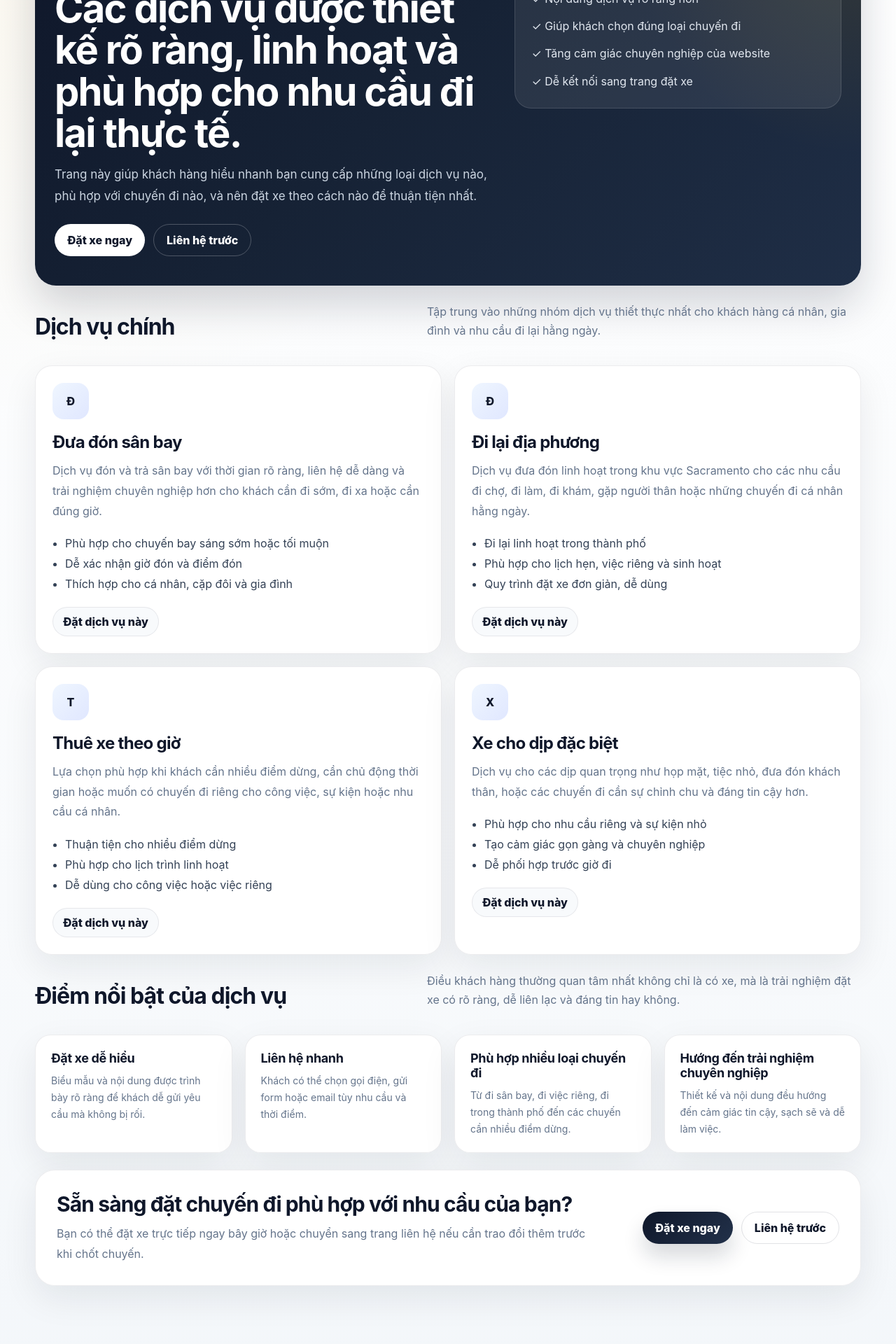
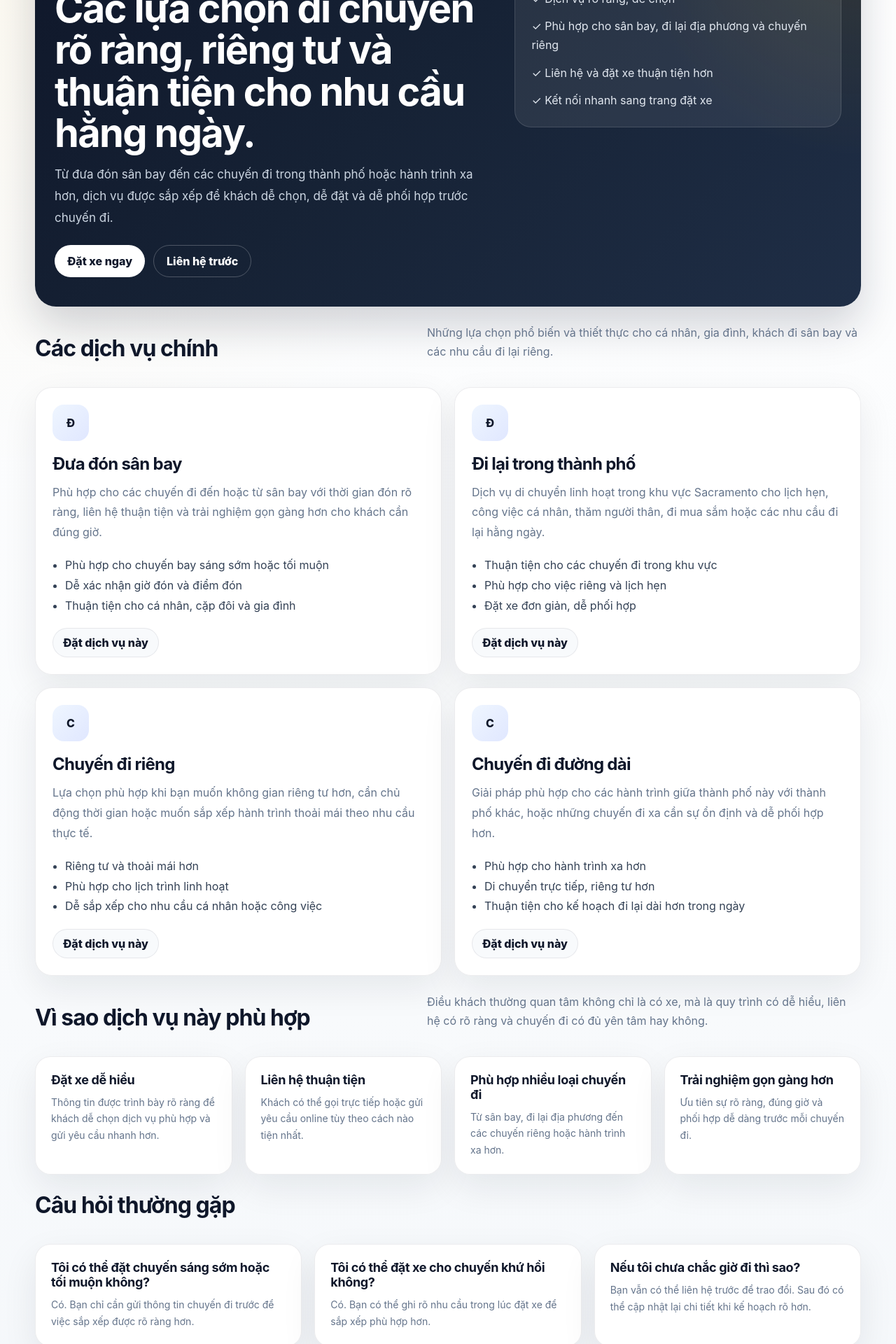
Before and after one commit to aungoclan/shuttle-v2, a React (Vite) app: page /services in a window 1280 px wide. Shown: the part 260-2180 px from the top of the page at 70% size. Built offline with nearby package versions, Linux system fonts and the light colour scheme.

Commit message:
rewrite services page copy

```diff
--- a/src/pages/public/ServicesPage.jsx
+++ b/src/pages/public/ServicesPage.jsx
@@ -7,174 +7,206 @@ export default function ServicesPage() {
   const content =
     language === "vi"
       ? {
-          badge: "Dịch vụ vận chuyển chuyên nghiệp",
-          title: "Các dịch vụ được thiết kế rõ ràng, linh hoạt và phù hợp cho nhu cầu đi lại thực tế.",
+          badge: "Dịch vụ đưa đón tại Sacramento",
+          title: "Các lựa chọn di chuyển rõ ràng, riêng tư và thuận tiện cho nhu cầu hằng ngày.",
           desc:
-            "Trang này giúp khách hàng hiểu nhanh bạn cung cấp những loại dịch vụ nào, phù hợp với chuyến đi nào, và nên đặt xe theo cách nào để thuận tiện nhất.",
+            "Từ đưa đón sân bay đến các chuyến đi trong thành phố hoặc hành trình xa hơn, dịch vụ được sắp xếp để khách dễ chọn, dễ đặt và dễ phối hợp trước chuyến đi.",
 
-          sectionTitle: "Dịch vụ chính",
+          sectionTitle: "Các dịch vụ chính",
           sectionDesc:
-            "Tập trung vào những nhóm dịch vụ thiết thực nhất cho khách hàng cá nhân, gia đình và nhu cầu đi lại hằng ngày.",
+            "Những lựa chọn phổ biến và thiết thực cho cá nhân, gia đình, khách đi sân bay và các nhu cầu đi lại riêng.",
 
           cards: [
             {
               title: "Đưa đón sân bay",
               desc:
-                "Dịch vụ đón và trả sân bay với thời gian rõ ràng, liên hệ dễ dàng và trải nghiệm chuyên nghiệp hơn cho khách cần đi sớm, đi xa hoặc cần đúng giờ.",
+                "Phù hợp cho các chuyến đi đến hoặc từ sân bay với thời gian đón rõ ràng, liên hệ thuận tiện và trải nghiệm gọn gàng hơn cho khách cần đúng giờ.",
               bullets: [
                 "Phù hợp cho chuyến bay sáng sớm hoặc tối muộn",
                 "Dễ xác nhận giờ đón và điểm đón",
-                "Thích hợp cho cá nhân, cặp đôi và gia đình",
+                "Thuận tiện cho cá nhân, cặp đôi và gia đình",
               ],
             },
             {
-              title: "Đi lại địa phương",
+              title: "Đi lại trong thành phố",
               desc:
-                "Dịch vụ đưa đón linh hoạt trong khu vực Sacramento cho các nhu cầu đi chợ, đi làm, đi khám, gặp người thân hoặc những chuyến đi cá nhân hằng ngày.",
+                "Dịch vụ di chuyển linh hoạt trong khu vực Sacramento cho lịch hẹn, công việc cá nhân, thăm người thân, đi mua sắm hoặc các nhu cầu đi lại hằng ngày.",
               bullets: [
-                "Đi lại linh hoạt trong thành phố",
-                "Phù hợp cho lịch hẹn, việc riêng và sinh hoạt",
-                "Quy trình đặt xe đơn giản, dễ dùng",
+                "Thuận tiện cho các chuyến đi trong khu vực",
+                "Phù hợp cho việc riêng và lịch hẹn",
+                "Đặt xe đơn giản, dễ phối hợp",
               ],
             },
             {
-              title: "Thuê xe theo giờ",
+              title: "Chuyến đi riêng",
               desc:
-                "Lựa chọn phù hợp khi khách cần nhiều điểm dừng, cần chủ động thời gian hoặc muốn có chuyến đi riêng cho công việc, sự kiện hoặc nhu cầu cá nhân.",
+                "Lựa chọn phù hợp khi bạn muốn không gian riêng tư hơn, cần chủ động thời gian hoặc muốn sắp xếp hành trình thoải mái theo nhu cầu thực tế.",
               bullets: [
-                "Thuận tiện cho nhiều điểm dừng",
+                "Riêng tư và thoải mái hơn",
                 "Phù hợp cho lịch trình linh hoạt",
-                "Dễ dùng cho công việc hoặc việc riêng",
+                "Dễ sắp xếp cho nhu cầu cá nhân hoặc công việc",
               ],
             },
             {
-              title: "Xe cho dịp đặc biệt",
+              title: "Chuyến đi đường dài",
               desc:
-                "Dịch vụ cho các dịp quan trọng như họp mặt, tiệc nhỏ, đưa đón khách thân, hoặc các chuyến đi cần sự chỉnh chu và đáng tin cậy hơn.",
+                "Giải pháp phù hợp cho các hành trình giữa thành phố này với thành phố khác, hoặc những chuyến đi xa cần sự ổn định và dễ phối hợp hơn.",
               bullets: [
-                "Phù hợp cho nhu cầu riêng và sự kiện nhỏ",
-                "Tạo cảm giác gọn gàng và chuyên nghiệp",
-                "Dễ phối hợp trước giờ đi",
+                "Phù hợp cho hành trình xa hơn",
+                "Di chuyển trực tiếp, riêng tư hơn",
+                "Thuận tiện cho kế hoạch đi lại dài hơn trong ngày",
               ],
             },
           ],
 
-          whyTitle: "Điểm nổi bật của dịch vụ",
+          whyTitle: "Vì sao dịch vụ này phù hợp",
           whyDesc:
-            "Điều khách hàng thường quan tâm nhất không chỉ là có xe, mà là trải nghiệm đặt xe có rõ ràng, dễ liên lạc và đáng tin hay không.",
+            "Điều khách thường quan tâm không chỉ là có xe, mà là quy trình có dễ hiểu, liên hệ có rõ ràng và chuyến đi có đủ yên tâm hay không.",
 
           features: [
             {
               title: "Đặt xe dễ hiểu",
               desc:
-                "Biểu mẫu và nội dung được trình bày rõ ràng để khách dễ gửi yêu cầu mà không bị rối.",
+                "Thông tin được trình bày rõ ràng để khách dễ chọn dịch vụ phù hợp và gửi yêu cầu nhanh hơn.",
             },
             {
-              title: "Liên hệ nhanh",
+              title: "Liên hệ thuận tiện",
               desc:
-                "Khách có thể chọn gọi điện, gửi form hoặc email tùy nhu cầu và thời điểm.",
+                "Khách có thể gọi trực tiếp hoặc gửi yêu cầu online tùy theo cách nào tiện nhất.",
             },
             {
               title: "Phù hợp nhiều loại chuyến đi",
               desc:
-                "Từ đi sân bay, đi việc riêng, đi trong thành phố đến các chuyến cần nhiều điểm dừng.",
+                "Từ sân bay, đi lại địa phương đến các chuyến riêng hoặc hành trình xa hơn.",
             },
             {
-              title: "Hướng đến trải nghiệm chuyên nghiệp",
+              title: "Trải nghiệm gọn gàng hơn",
               desc:
-                "Thiết kế và nội dung đều hướng đến cảm giác tin cậy, sạch sẽ và dễ làm việc.",
+                "Ưu tiên sự rõ ràng, đúng giờ và phối hợp dễ dàng trước mỗi chuyến đi.",
+            },
+          ],
+
+          faqTitle: "Câu hỏi thường gặp",
+          faqs: [
+            {
+              q: "Tôi có thể đặt chuyến sáng sớm hoặc tối muộn không?",
+              a: "Có. Bạn chỉ cần gửi thông tin chuyến đi trước để việc sắp xếp được rõ ràng hơn.",
+            },
+            {
+              q: "Tôi có thể đặt xe cho chuyến khứ hồi không?",
+              a: "Có. Bạn có thể ghi rõ nhu cầu trong lúc đặt xe để sắp xếp phù hợp hơn.",
+            },
+            {
+              q: "Nếu tôi chưa chắc giờ đi thì sao?",
+              a: "Bạn vẫn có thể liên hệ trước để trao đổi. Sau đó có thể cập nhật lại chi tiết khi kế hoạch rõ hơn.",
             },
           ],
 
           ctaTitle: "Sẵn sàng đặt chuyến đi phù hợp với nhu cầu của bạn?",
           ctaDesc:
-            "Bạn có thể đặt xe trực tiếp ngay bây giờ hoặc chuyển sang trang liên hệ nếu cần trao đổi thêm trước khi chốt chuyến.",
+            "Bạn có thể đặt xe ngay bây giờ hoặc chuyển sang trang liên hệ nếu muốn trao đổi thêm trước khi xác nhận.",
           ctaPrimary: "Đặt xe ngay",
           ctaSecondary: "Liên hệ trước",
         }
       : {
-          badge: "Professional transportation services",
-          title: "Clear, flexible service options designed for real transportation needs.",
+          badge: "Transportation services in Sacramento",
+          title: "Clear, private, and convenient ride options for everyday travel needs.",
           desc:
-            "This page helps customers quickly understand what services are available, which option best fits their trip, and how to request a ride more easily.",
+            "From airport transportation to local rides and longer private trips, the service is organized to make booking easier, communication clearer, and planning more convenient.",
 
           sectionTitle: "Core services",
           sectionDesc:
-            "Focused on practical transportation options for individuals, families, and everyday travel needs.",
+            "Practical ride options for individuals, families, airport travelers, and customers who want a more private transportation experience.",
 
           cards: [
             {
-              title: "Airport Transfer",
+              title: "Airport Transfers",
               desc:
-                "Reliable airport pickup and drop-off service with clearer timing, easier communication, and a more polished booking experience.",
+                "A dependable option for rides to and from the airport with clear pickup timing, easier coordination, and a smoother overall travel experience.",
               bullets: [
                 "Good for early morning or late-night flights",
-                "Clear pickup coordination",
-                "Suitable for individuals, couples, and families",
+                "Clear pickup time and location coordination",
+                "Convenient for individuals, couples, and families",
               ],
             },
             {
               title: "Local Rides",
               desc:
-                "Flexible local transportation around Sacramento for appointments, shopping, errands, family visits, and daily personal travel.",
+                "Flexible transportation around Sacramento for appointments, errands, family visits, shopping, and other day-to-day travel needs.",
               bullets: [
-                "Flexible city transportation",
+                "Convenient for local transportation needs",
                 "Useful for appointments and personal errands",
-                "Simple and easy request process",
+                "Simple booking and easy coordination",
               ],
             },
             {
-              title: "Hourly Service",
+              title: "Private Rides",
               desc:
-                "A strong option for customers who need multiple stops, more control over timing, or a more private ride arrangement for work or personal use.",
+                "A strong choice when you want a more private setting, a more flexible schedule, or a ride tailored more closely to your trip needs.",
               bullets: [
-                "Convenient for multiple stops",
+                "More private and comfortable",
                 "Works well for flexible schedules",
-                "Useful for business or personal trips",
+                "Suitable for personal or business travel",
               ],
             },
             {
-              title: "Special Occasion Rides",
+              title: "Long Distance Trips",
               desc:
-                "A more polished transportation option for small events, family pickups, personal occasions, or trips that need a more organized experience.",
+                "A practical transportation option for travel between cities or for longer rides that need a more stable and direct arrangement.",
               bullets: [
-                "Great for personal needs and small events",
-                "Feels more polished and professional",
-                "Easier to coordinate ahead of time",
+                "Suitable for longer travel distances",
+                "More direct and private transportation",
+                "Helpful for extended day travel plans",
               ],
             },
           ],
 
-          whyTitle: "What makes the service stronger",
+          whyTitle: "Why this service works well",
           whyDesc:
-            "Customers usually care about more than just having a ride available. They also care about clarity, responsiveness, and an overall sense of trust.",
+            "Customers usually care about more than just finding a ride. They also want a process that feels clear, responsive, and dependable.",
 
           features: [
             {
-              title: "Easy booking flow",
+              title: "Easy to understand",
               desc:
-                "The form and page structure are designed to be clear and simple instead of confusing.",
+                "Service details are presented clearly so it is easier to choose the right option and send a request quickly.",
             },
             {
-              title: "Fast contact options",
+              title: "Convenient communication",
               desc:
-                "Customers can choose to call, submit a request, or send an email depending on what works best.",
+                "Customers can call directly or submit an online request depending on what works best.",
             },
             {
-              title: "Works for multiple trip types",
+              title: "Useful for different trip types",
               desc:
-                "From airport rides and local travel to multi-stop trips and personal transportation needs.",
+                "From airport rides and local travel to private trips and longer-distance transportation.",
             },
             {
-              title: "Built for a professional feel",
+              title: "A smoother overall experience",
               desc:
-                "The design and wording aim to feel trustworthy, organized, and easier to work with.",
+                "The focus is on clarity, punctuality, and easier coordination before the ride.",
+            },
+          ],
+
+          faqTitle: "Frequently Asked Questions",
+          faqs: [
+            {
+              q: "Can I request an early morning or late-night ride?",
+              a: "Yes. You can send your trip details in advance so scheduling is easier to coordinate.",
+            },
+            {
+              q: "Can I book a round trip?",
+              a: "Yes. You can include those details when submitting your request so the trip can be arranged more clearly.",
+            },
+            {
+              q: "What if my travel time is not fully confirmed yet?",
+              a: "You can still reach out first and update the trip details later once your schedule is finalized.",
             },
           ],
 
           ctaTitle: "Ready to request the right ride for your trip?",
           ctaDesc:
-            "You can book now directly or move to the contact page if you want to discuss your ride before confirming.",
+            "You can book now directly or go to the contact page if you want to discuss your trip before confirming.",
           ctaPrimary: "Book Now",
           ctaSecondary: "Contact First",
         };
@@ -272,7 +304,7 @@ export default function ServicesPage() {
                 fontWeight: 800,
               }}
             >
-              {language === "vi" ? "Tóm tắt nhanh" : "Quick summary"}
+              {language === "vi" ? "Tóm tắt nhanh" : "Quick Summary"}
             </div>
 
             <ul
@@ -289,26 +321,26 @@ export default function ServicesPage() {
               <li>
                 ✓{" "}
                 {language === "vi"
-                  ? "Nội dung dịch vụ rõ ràng hơn"
-                  : "Clearer service presentation"}
+                  ? "Dịch vụ rõ ràng, dễ chọn"
+                  : "Clear service options"}
               </li>
               <li>
                 ✓{" "}
                 {language === "vi"
-                  ? "Giúp khách chọn đúng loại chuyến đi"
-                  : "Helps customers choose the right trip type"}
+                  ? "Phù hợp cho sân bay, đi lại địa phương và chuyến riêng"
+                  : "Works for airport, local, and private trips"}
               </li>
               <li>
                 ✓{" "}
                 {language === "vi"
-                  ? "Tăng cảm giác chuyên nghiệp của website"
-                  : "Improves the professional feel of the site"}
+                  ? "Liên hệ và đặt xe thuận tiện hơn"
+                  : "Easier communication and booking"}
               </li>
               <li>
                 ✓{" "}
                 {language === "vi"
-                  ? "Dễ kết nối sang trang đặt xe"
-                  : "Easy path into the booking page"}
+                  ? "Kết nối nhanh sang trang đặt xe"
+                  : "Quick path to the booking page"}
               </li>
             </ul>
           </div>
@@ -453,6 +485,58 @@ export default function ServicesPage() {
         </div>
       </section>
 
+      <section style={{ display: "grid", gap: 18 }}>
+        <div className="section-heading">
+          <div>
+            <h2>{content.faqTitle}</h2>
+          </div>
+        </div>
+
+        <div
+          style={{
+            display: "grid",
+            gridTemplateColumns: "repeat(3, minmax(0, 1fr))",
+            gap: 18,
+          }}
+          className="services-faq-grid"
+        >
+          {content.faqs.map((item) => (
+            <article
+              key={item.q}
+              style={{
+                background: "rgba(255,255,255,0.94)",
+                border: "1px solid rgba(15,23,42,0.08)",
+                borderRadius: 22,
+                padding: 22,
+                boxShadow: "0 18px 50px rgba(15,23,42,0.08)",
+              }}
+            >
+              <h3
+                style={{
+                  margin: 0,
+                  fontSize: 18,
+                  letterSpacing: "-0.02em",
+                  color: "#0f172a",
+                }}
+              >
+                {item.q}
+              </h3>
+
+              <p
+                style={{
+                  margin: "10px 0 0",
+                  color: "#64748b",
+                  lineHeight: 1.75,
+                  fontSize: 14,
+                }}
+              >
+                {item.a}
+              </p>
+            </article>
+          ))}
+        </div>
+      </section>
+
       <section
         style={{
           background: "rgba(255,255,255,0.94)",
@@ -505,7 +589,8 @@ export default function ServicesPage() {
         @media (max-width: 900px) {
           .services-hero-grid,
           .services-cards-grid,
-          .services-features-grid {
+          .services-features-grid,
+          .services-faq-grid {
             grid-template-columns: 1fr !important;
           }
         }
```
